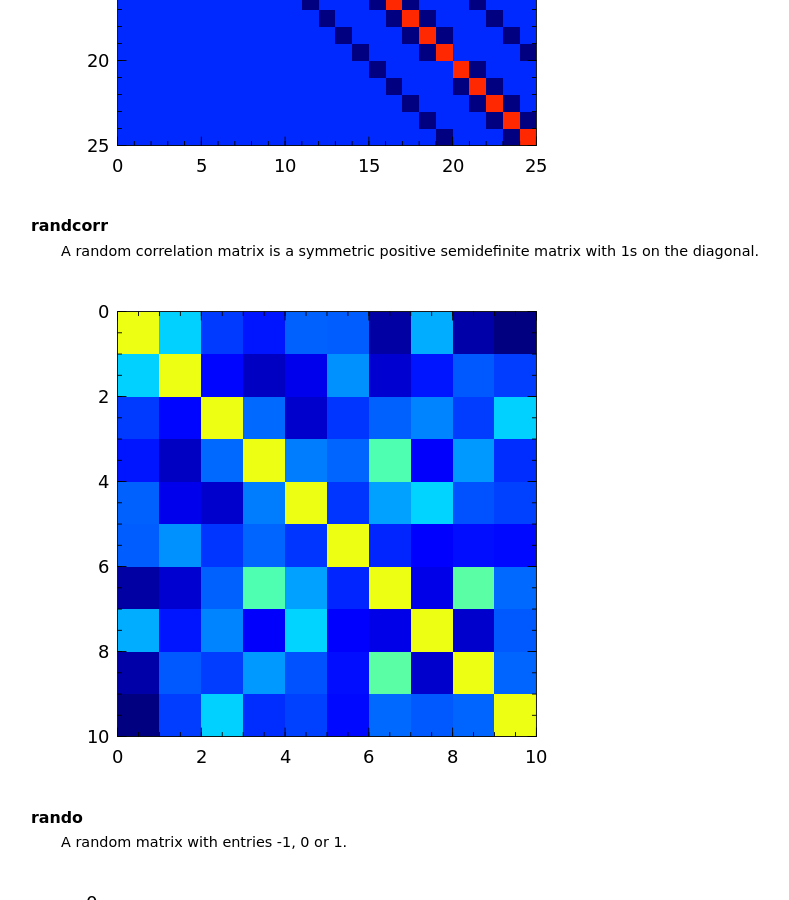
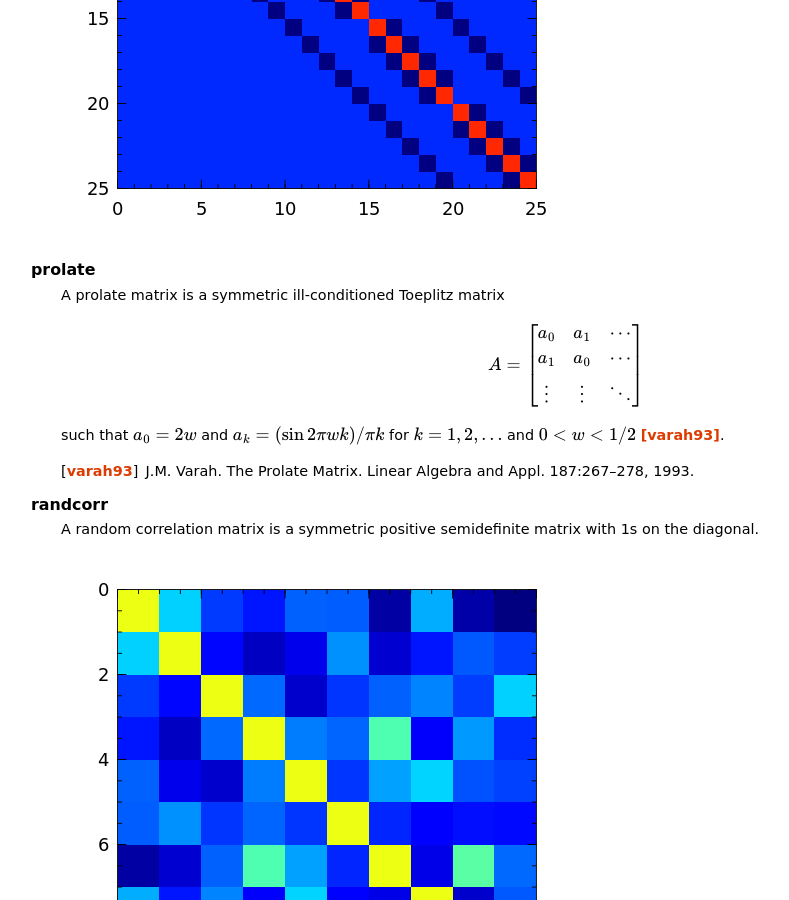
Before and after one commit to JuliaLinearAlgebra/MatrixDepot.jl, a Sphinx documentation site: the page built from doc/matrices.rst, in a window 1280 px wide and 900 px high, scrolled down 18378 px. Shown: the whole window, without its empty margins (89-878 px from the left). Built offline with Sphinx 7.4.7, drawn with Linux system fonts in a browser that asks for light colours; some of the changed text lies outside the part shown.

Commit message:
update test and add documentation for prolate and toeplitz matrix

```diff
--- a/doc/matrices.rst
+++ b/doc/matrices.rst
@@ -32,12 +32,14 @@
 * :term:`pascal`
 * :term:`pei`
 * :term:`poisson`
+* :term:`prolate`
 * :term:`randcorr`
 * :term:`rando`
 * :term:`randsvd`
 * :term:`rohess`
 * :term:`rosser`
 * :term:`sampling`
+* :term:`toeplitz`
 * :term:`tridiag`
 * :term:`triw`
 * :term:`vand`
@@ -47,6 +49,45 @@
 
 .. glossary::
    :sorted:
+
+   toeplitz
+     `Toeplitz matrix <https://en.wikipedia.org/wiki/Toeplitz_matrix>`_ is
+     a matrix in which each descending diagonal from left to right
+     is constant. For example::
+
+       julia> matrixdepot("toeplitz", [1,2,3,4], [1,4,5,6])
+       4x4 Array{Int64,2}:
+       1  4  5  6
+       2  1  4  5
+       3  2  1  4
+       4  3  2  1
+
+       julia> matrixdepot("toeplitz", [1,2,3,4])
+       4x4 Array{Int64,2}:
+       1  2  3  4
+       2  1  2  3
+       3  2  1  2
+       4  3  2  1
+
+
+
+
+   prolate
+      A prolate matrix is a symmetric ill-conditioned Toeplitz matrix
+
+      .. math::
+
+	  A = \begin{bmatrix}
+	      a_0 & a_1 & \cdots \\
+              a_1 & a_0 & \cdots \\
+              \vdots & \vdots & \ddots \\
+              \end{bmatrix}
+
+      such that :math:`a_0= 2w` and :math:`a_k = (\sin 2 \pi wk)/\pi k` for
+      :math:`k=1,2, \ldots` and :math:`0<w<1/2` [varah93]_.
+
+      .. [varah93] J.M. Varah. The Prolate Matrix. Linear Algebra and Appl.
+                  187:267--278, 1993.
 
    oscillate
       A matrix :math:`A` is called oscillating if :math:`A` is
```
Also changed, not shown: 1 other file.
